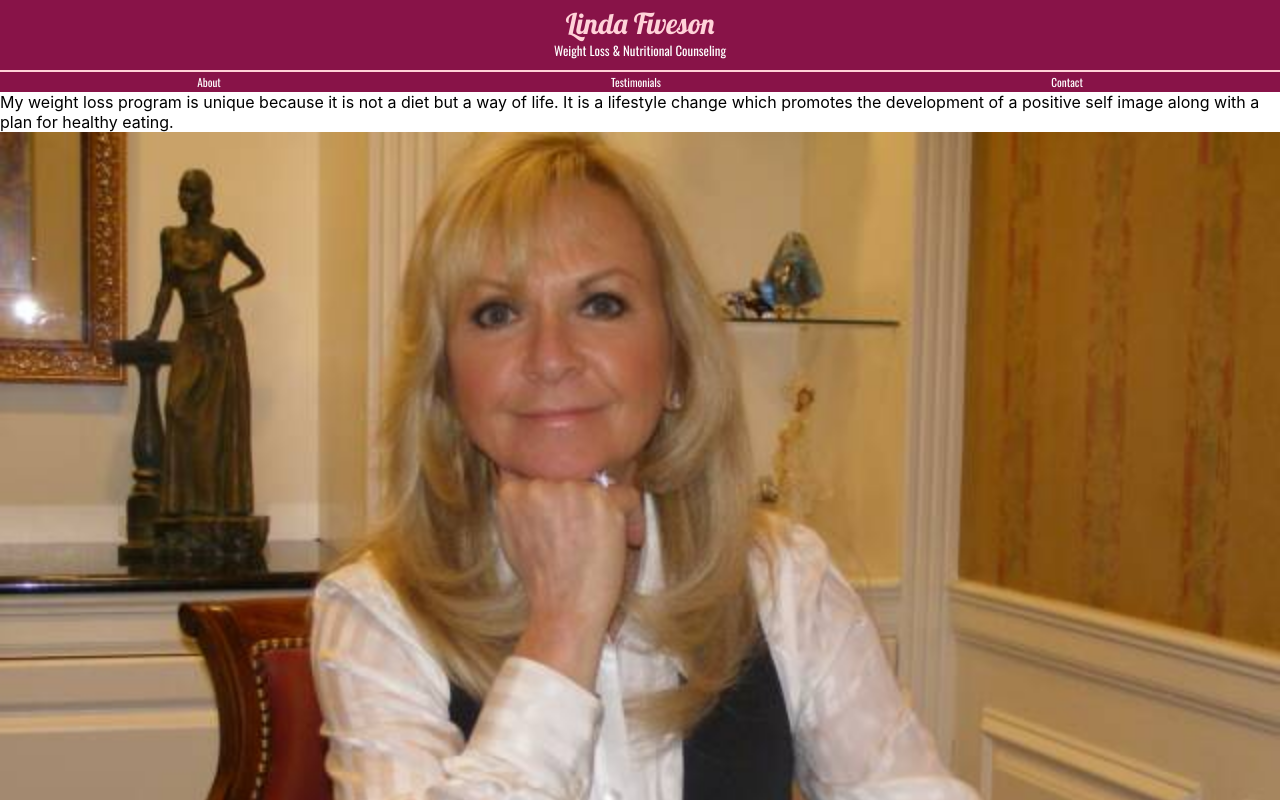
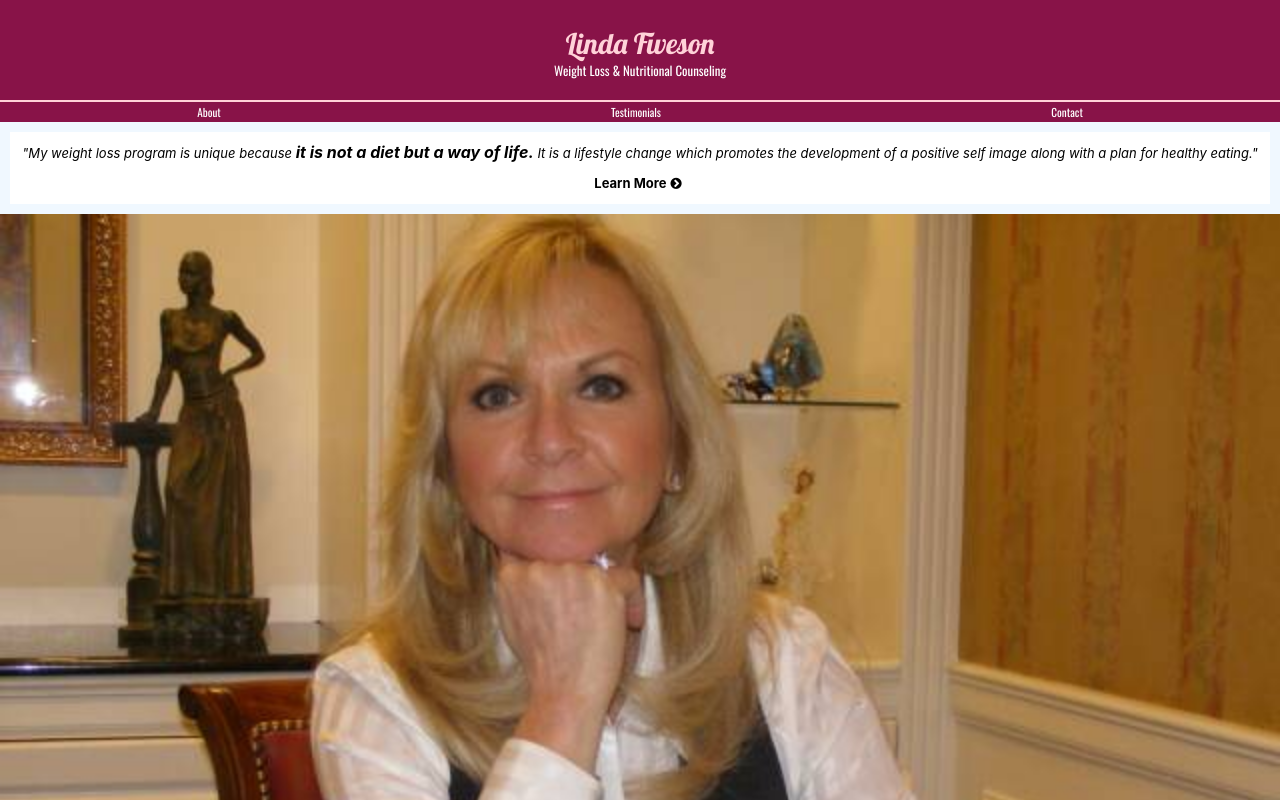
Before and after one commit to Rexman17/Nutritionist-Website, a React (Create React App) app: page / in a window 1280 px wide. Shown: the top 800 px of the page. Built offline with nearby package versions, Linux system fonts and the light colour scheme.

Commit message:
Add quote and css arrow icon

```diff
--- a/public/index.html
+++ b/public/index.html
@@ -11,7 +11,8 @@
     -->
     <link rel="manifest" href="%PUBLIC_URL%/manifest.json" />
     <!-- IMPORT FONTS -->
-<link href="https://fonts.googleapis.com/css?family=Lobster|Oswald&display=swap" rel="stylesheet">    <!--
+<link href="https://fonts.googleapis.com/css?family=Lobster|Oswald&display=swap" rel="stylesheet">
+<link rel="stylesheet" href="https://cdnjs.cloudflare.com/ajax/libs/font-awesome/4.7.0/css/font-awesome.min.css"> <!--
       Notice the use of %PUBLIC_URL% in the tags above.
       It will be replaced with the URL of the `public` folder during the build.
       Only files inside the `public` folder can be referenced from the HTML.
--- a/src/App.css
+++ b/src/App.css
@@ -12,8 +12,7 @@ html {
 
 #header-div {
   background-color: #881348;
-  padding-bottom: 10px;
-  /* padding-top: 10px; */
+  padding: 20px 0px;
 }
 
 #mini-header-text {
@@ -42,3 +41,27 @@ html {
 .nav-link {
   margin: auto;
 }
+
+#homepage-quote {
+  font-size: 13px;
+  font-style: italic;
+  text-align: center;
+  padding: 10px;
+  line-height: 20px;
+  border: aliceblue solid 10px;
+}
+
+#homepage-quote span {
+  font-size: 16px;
+  font-weight: bold;
+}
+
+#learn-more-link {
+  font-style: normal;
+  margin-top: 10px;
+  font-weight: bold;
+}
+
+#arrow-icon {
+  margin: 4px;
+}
--- a/src/containers/HomePageBodyContainer.js
+++ b/src/containers/HomePageBodyContainer.js
@@ -6,7 +6,10 @@ const HomePageBodyContainer = () => {
     return (
       <div>
         <div id="homepage-quote">
-          My weight loss program is unique because it is not a diet but a way of life.  It is a lifestyle change which promotes the development of a positive self image along with a plan for healthy eating.
+          "My weight loss program is unique because <span>it is not a diet but a way of life.</span>  It is a lifestyle change which promotes the development of a positive self image along with a plan for healthy eating."
+          <div id="learn-more-link">Learn More
+            <i id="arrow-icon" class="fa fa-chevron-circle-right"></i>
+          </div>
         </div>
         <img id="homepage-pic" src="./assets/linda-home-pic.jpeg" alt="Linda Fiveson" />
       </div>
```
